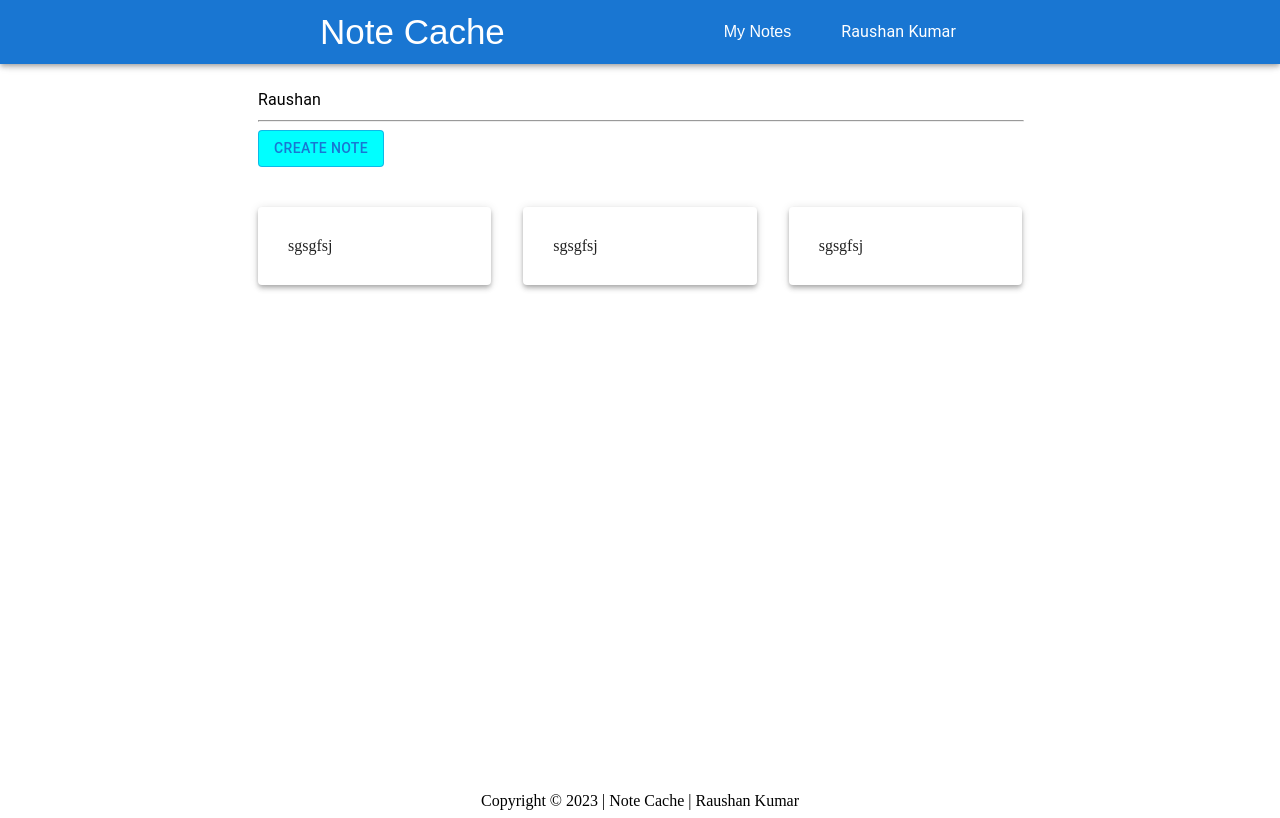
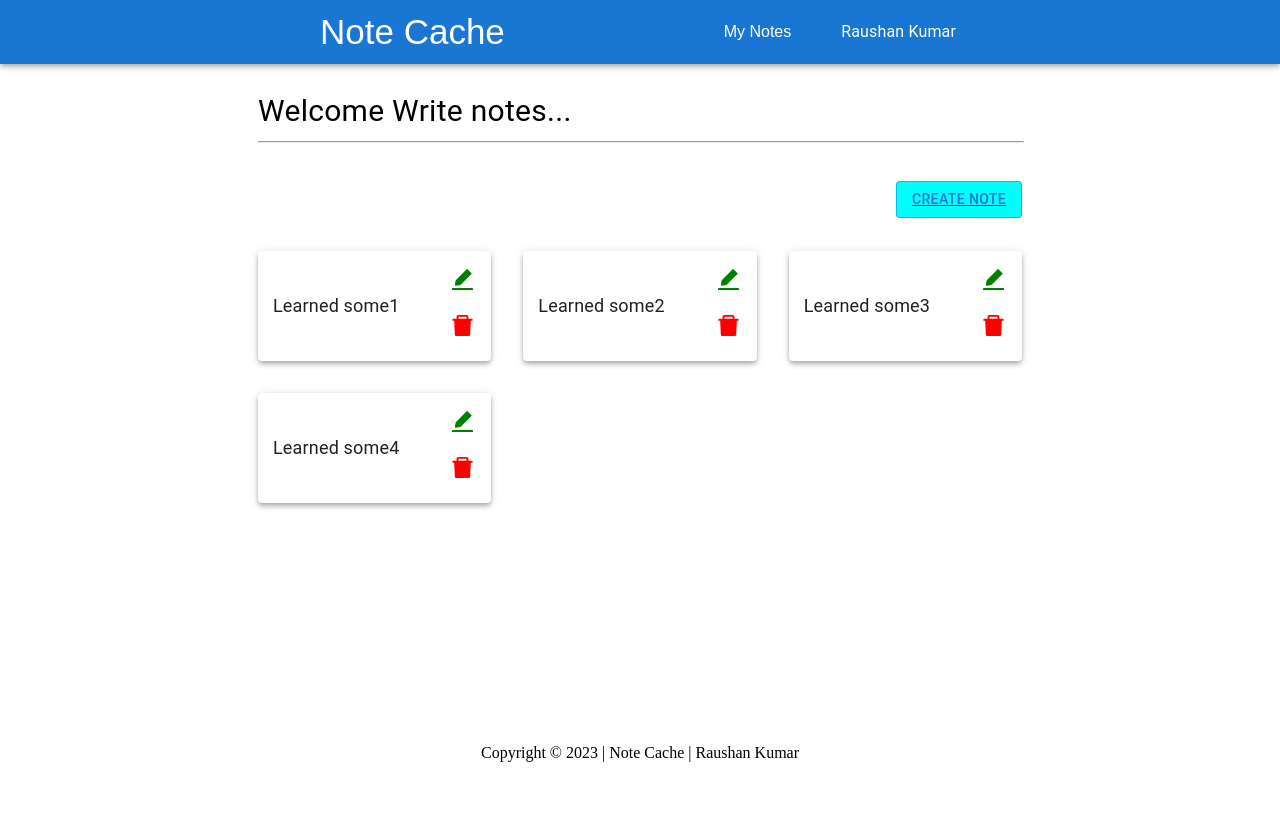
Before and after one commit to raushankp75/note-cache-frontend-reactjs, a React (Vite) app: page /mynotes in a window 1280 px wide. Built offline with nearby package versions, Linux system fonts and the light colour scheme.

Commit message:
Completed MyNotes pages design || also created a popup for show single note detais

```diff
--- a/package.json
+++ b/package.json
@@ -15,6 +15,7 @@
     "@mui/material": "^5.13.7",
     "react": "^18.2.0",
     "react-dom": "^18.2.0",
+    "react-icons": "^4.10.1",
     "react-router-dom": "^6.14.1"
   },
   "devDependencies": {
--- a/src/App.jsx
+++ b/src/App.jsx
@@ -4,6 +4,9 @@ import LandingPage from './pages/auth/LandingPage'
 import MyNotes from './pages/notes/MyNotes'
 import Login from './pages/auth/Login'
 import Signup from './pages/auth/Signup'
+import SingleNote from './pages/notes/SingleNote'
+import EditNote from './pages/notes/EditNote'
+import CreateNote from './pages/notes/CreateNote'
 
 function App() {
 
@@ -15,6 +18,9 @@ function App() {
           <Route path='/signup' element={<Signup />} />
           <Route path='/login' element={<Login />} />
           <Route path='/mynotes' element={<MyNotes />} />
+          {/* <Route path='/note' element={<SingleNote />} /> */}
+          <Route path='/editnote' element={<EditNote />} />
+          <Route path='/createnote' element={<CreateNote />} />
         </Routes>
       </MainLayout>
     </>
--- /dev/null
+++ b/src/data/notes.js
@@ -0,0 +1,29 @@
+const notes = [
+    {
+      _id: "1",
+      title: "Learned some1",
+      content: "Lorem ipsum dolor sit amet consectetur adipisicing elit. Modi, quidem.1",
+      category: "College",
+    },
+
+    {
+      _id: "2",
+      title: "Learned some2",
+      content: "Lorem ipsum dolor sit amet consectetur adipisicing elit. Modi, quidem.2",
+      category: "Learning",
+    },
+    {
+      _id: "3",
+      title: "Learned some3",
+      content: "Lorem ipsum dolor sit amet consectetur adipisicing elit. Modi, quidem.3",
+      category: "Entertainment",
+    },
+    {
+      _id: 4,
+      title: "Learned some4",
+      content: "Lorem ipsum dolor sit amet consectetur adipisicing elit. Modi, quidem.4",
+      category: "Learning",
+    },
+  ];
+
+  export default notes
--- a/src/layout/MainLayout.jsx
+++ b/src/layout/MainLayout.jsx
@@ -7,7 +7,7 @@ const MainLayout = ({ children }) => {
     return (
         <>
             <Header />
-            <Box sx={{ display: 'flex', flexDirection:'column', padding:{xs:'70px 4px', lg:'80px 250px'}, overflowX: 'hidden', minHeight: '78vh', maxWidth:'100%' }}>
+            <Box sx={{ display: 'flex', flexDirection:'column', padding:{xs:'70px 4px', lg:'80px 250px'}, overflowX: 'hidden', minHeight: '72vh', maxWidth:'100%' }}>
                 {children}
             </Box>
             <Footer />
--- a/src/layout/PageLayout.jsx
+++ b/src/layout/PageLayout.jsx
@@ -6,7 +6,7 @@ const PageLayout = ({ title, children }) => {
         <>
             {title && (
                 <>
-                    <Typography>{title}</Typography>
+                    <Typography sx={{fontSize:'30px'}}>{title}</Typography>
                     <hr style={{width:'100%'}} />
                 </>
             )}
--- /dev/null
+++ b/src/pages/notes/CreateNote.jsx
@@ -0,0 +1,9 @@
+import React from 'react'
+
+const CreateNote = () => {
+  return (
+    <div>CreateNote</div>
+  )
+}
+
+export default CreateNote
--- /dev/null
+++ b/src/pages/notes/EditNote.jsx
@@ -0,0 +1,9 @@
+import React from 'react'
+
+const EditNote = () => {
+  return (
+    <div>EditNote</div>
+  )
+}
+
+export default EditNote
--- a/src/pages/notes/MyNotes.jsx
+++ b/src/pages/notes/MyNotes.jsx
@@ -1,43 +1,71 @@
-import React from 'react'
+import React, { useState } from 'react'
 import PageLayout from '../../layout/PageLayout'
 import { Link } from 'react-router-dom'
-import { Button, Grid, Paper } from '@mui/material'
+import { Box, Button, Grid, Paper, Typography } from '@mui/material'
+import notes from '../../data/notes'
+
+import { AiFillDelete } from 'react-icons/ai'
+import { AiFillEdit } from 'react-icons/ai'
+
+import SingleNote from './SingleNote'
 
 const MyNotes = () => {
+
+    const [popup, setPopup] = useState(false)
+
+
+    // handle popup - for edit
+    const handlePopup = (id) => {
+        setPopup(true)
+    }
+
+
+    // delete function - for delete
+    const deleteHandler = (id) => {
+        if (window.confirm('Are you sure to delete?')) {
+
+        }
+    }
+
+
     return (
-        <PageLayout title='Raushan'>
-            <Link to='/createnote'>
+        <PageLayout title='Welcome Write notes...'>
+
+            {/* edit note */}
+            {popup && <SingleNote popup={setPopup} />}
+
+
+            <Link to='/createnote' style={{ marginTop: '30px', display: 'flex', flexDirection: 'row-reverse' }}>
                 <Button variant='outlined' sx={{ backgroundColor: 'cyan' }}>Create Note</Button>
             </Link>
 
-            {/* main notes card area */}
 
-            <Grid item xs={12} container spacing={4} marginTop={1}>
-                <Grid item lg={4} sm={6} xs={12}>
-                    <Paper sx={{ padding: '30px' }} elevation={4}>
-                        sgsgfsj
-                    </Paper>
-                </Grid>
-                <Grid item lg={4} sm={6} xs={12}>
-                    <Paper sx={{ padding: '30px' }} elevation={4}>
-                        sgsgfsj
-                    </Paper>
-                </Grid>
-                <Grid item lg={4} sm={6} xs={12}>
-                    <Paper sx={{ padding: '30px' }} elevation={4}>
-                        sgsgfsj
-                    </Paper>
-                </Grid>
+            {/* map notes */}
+            <Grid item xs={12} container spacing={4} sx={{ marginTop: '1px' }}>
+                {
+                    notes.map((note, index) => (
+                        <Grid item lg={4} sm={6} xs={12} sx={{ cursor: 'pointer' }}>
+                            {/* <Link to={`/note/${note._id}`} style={{ textDecoration: 'none' }}> */}
+                            <Link onClick={() => { handlePopup(note._id) }} style={{ textDecoration: 'none' }}>
+                                <Paper sx={{ padding: '15px', display: 'flex', alignItems: 'center', justifyContent: 'space-between' }} elevation={4}>
+                                    <Typography sx={{ fontSize: '18px' }}>{note.title}</Typography>
 
+                                    {/* edit and delete button */}
+                                    <Box sx={{ display: 'flex', flexDirection: 'column', gap: '15px' }}>
+                                        <Link to={`/editnote/${note._id}`}>
+                                            <AiFillEdit color='green' size={27} />
+                                        </Link>
+                                        <Typography onClick={() => deleteHandler(note._id)}>
+                                            <AiFillDelete color='red' size={27} />
+                                        </Typography>
+                                    </Box>
+                                </Paper>
+                            </Link>
+                        </Grid>
+                    ))
+                }
 
             </Grid>
-
-
-
-
-
-
-
         </PageLayout>
     )
 }
--- /dev/null
+++ b/src/pages/notes/SingleNote.jsx
@@ -0,0 +1,41 @@
+import { Badge, Box, Button, Card, Paper, Typography } from '@mui/material'
+import React from 'react'
+import { AiFillDelete, AiFillEdit } from 'react-icons/ai'
+import { GrFormClose } from 'react-icons/gr'
+import { useParams } from 'react-router-dom'
+
+
+const SingleNote = ({ popup }) => {
+
+    const { id } = useParams();
+
+
+    return (
+        <Box>
+            <Box sx={{ position: 'fixed', width: '100vw', height: '100vh', top: '0', left: '0', backgroundColor: 'black', opacity: '0.5' }}></Box>
+
+            <Box sx={{ position: 'fixed', width: { xs: '87vw', lg: '70vw' }, maxHeight: '70vh', top: '15%', left: { xs: '5%', lg: '15%' }, zIndex: '1000', display: 'flex', alignItems: 'center', justifyContent: 'center' }}>
+                <Paper sx={{ padding: '20px' }} elevation={4}>
+                    <Box sx={{ display: 'flex', flexDirection: 'row-reverse' }}>
+                        <Button onClick={() => popup(false)} sx={{}}><GrFormClose size={40} /></Button>
+                    </Box>
+
+
+                    {/* map single note */}
+                    {/* {
+                        notes.map((note, index) => (
+                            <Typography>{note.content}</Typography>
+                            ))
+                        } */}
+
+                    <Badge>Category</Badge>
+                    <Typography>Lorem ipsum dolor sit amet, consectetur adipisicing elit. Numquam, officia?</Typography>
+
+                </Paper>
+
+            </Box>
+        </Box>
+    )
+}
+
+export default SingleNote
```
Also changed, not shown: 1 other file (tests, documents, lock files or other folders).
